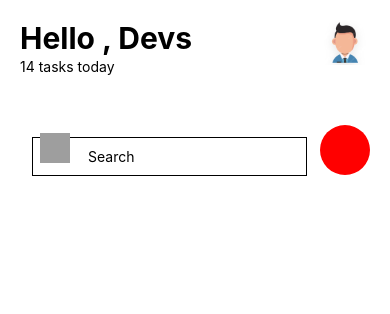
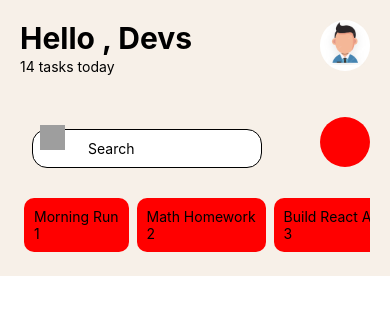
Before and after one commit to richy-andoh/rn-assignment3-11254304, a React Native app: screen / in a window 390 px wide. Shown: the top 314 px of the page. Built offline with nearby package versions, Linux system fonts and the light colour scheme; grey boxes are pictures that could not be loaded.

Commit message:
Rendering tasks

```diff
--- a/App.js
+++ b/App.js
@@ -19,6 +19,6 @@ const styles = StyleSheet.create({
   container: {
     width: "100vw",
     height: "100%",
-    backgroundColor: "white",
+    backgroundColor: "#F7F0E8",
   },
 });
--- a/Screen/MainScreen.jsx
+++ b/Screen/MainScreen.jsx
@@ -1,10 +1,12 @@
 import { ScrollView, StyleSheet, Text, View } from "react-native";
 import { SafeAreaView } from "react-native-safe-area-context";
 import Header from "../customComponents/Header";
+import Task from "../customComponents/Task";
 const MainScreen = () => {
   return (
     <View style={styles.mainScreen}>
         <Header />
+        <Task />
     </View>
   );
 };
--- a/customComponents/Header.jsx
+++ b/customComponents/Header.jsx
@@ -60,12 +60,14 @@ const styles = StyleSheet.create({
   },
 
   input: {
-    borderColor: "black",
-    height: 60,
+    height: 50,
+    width: 230,
     margin: 12,
     borderWidth: 0.5,
     paddingVertical: 10,
     paddingLeft: 55,
+    backgroundColor: "white",
+    borderRadius: 15
   },
 
   searchBox: {
@@ -73,8 +75,8 @@ const styles = StyleSheet.create({
   },
 
   searchIcon: {
-    width: 30,
-    height: 30,
+    width: 25,
+    height: 25,
     postion: "absolute",
     top: -55,
     left: 20,
--- a/customComponents/Task.jsx
+++ b/customComponents/Task.jsx
@@ -0,0 +1,138 @@
+import {
+  FlatList,
+  ScrollView,
+  StyleSheet,
+  Text,
+  TouchableOpacity,
+  View,
+} from "react-native";
+import React from "react";
+
+const data = [
+  {
+    id: "1",
+    number: 1,
+    title: "Morning Run",
+    imageUrl: "https://example.com/morning-run.jpg",
+  },
+  {
+    id: "2",
+    number: 2,
+    title: "Math Homework",
+    imageUrl: "https://example.com/math-homework.jpg",
+  },
+  {
+    id: "3",
+    number: 3,
+    title: "Build React App",
+    imageUrl: "https://example.com/react-app.jpg",
+  },
+  {
+    id: "4",
+    number: 4,
+    title: "Dinner Preparation",
+    imageUrl: "https://example.com/dinner-preparation.jpg",
+  },
+  {
+    id: "5",
+    number: 5,
+    title: "Read Novel",
+    imageUrl: "https://example.com/read-novel.jpg",
+  },
+  {
+    id: "6",
+    number: 6,
+    title: "Grocery Shopping",
+    imageUrl: "https://example.com/grocery-shopping.jpg",
+  },
+  {
+    id: "7",
+    number: 7,
+    title: "Clean Kitchen",
+    imageUrl: "https://example.com/clean-kitchen.jpg",
+  },
+  {
+    id: "8",
+    number: 8,
+    title: "Meditation",
+    imageUrl: "https://example.com/meditation.jpg",
+  },
+  {
+    id: "9",
+    number: 9,
+    title: "Yoga Session",
+    imageUrl: "https://example.com/yoga-session.jpg",
+  },
+  {
+    id: "10",
+    number: 10,
+    title: "Physics Assignment",
+    imageUrl: "https://example.com/physics-assignment.jpg",
+  },
+  {
+    id: "11",
+    number: 11,
+    title: "Debug App",
+    imageUrl: "https://example.com/debug-app.jpg",
+  },
+  {
+    id: "12",
+    number: 12,
+    title: "Bake Cake",
+    imageUrl: "https://example.com/bake-cake.jpg",
+  },
+  {
+    id: "13",
+    number: 13,
+    title: "Finish Book",
+    imageUrl: "https://example.com/finish-book.jpg",
+  },
+  {
+    id: "14",
+    number: 14,
+    title: "Buy Fruits",
+    imageUrl: "https://example.com/buy-fruits.jpg",
+  },
+  {
+    id: "15",
+    number: 15,
+    title: "Vacuum Living Room",
+    imageUrl: "https://example.com/vacuum-living-room.jpg",
+  },
+];
+
+const Task = () => {
+  return (
+      <FlatList
+        horizontal={true}
+        data={data}
+        keyExtractor={(item) => item.id}
+        renderItem={({ item }) => (
+          <TouchableOpacity style={styles.task}
+           onPress={() => alert("Hello")}
+          >
+            <View>
+              <Text>{item.title}</Text>
+              <Text>{item.number}</Text>
+              {/* <Image
+                     source={{
+                        uri: item.imageUrl
+                     }}
+                     /> */}
+            </View>
+          </TouchableOpacity>
+        )}
+      />
+  );
+};
+
+export default Task;
+
+const styles = StyleSheet.create({
+    task: {
+        padding: 10,
+        margin: 4,
+        backgroundColor: "red",
+        borderRadius: 10
+    }
+});
```
Also changed, not shown: assets/task1.png (added).
